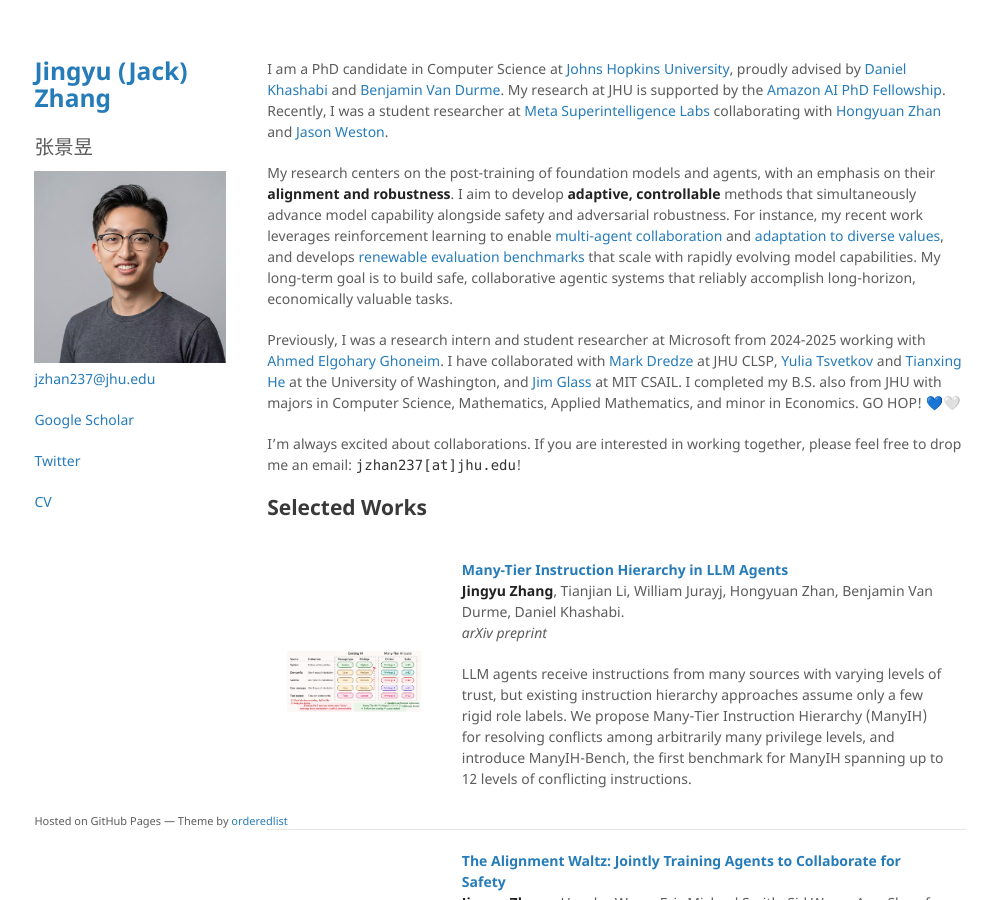
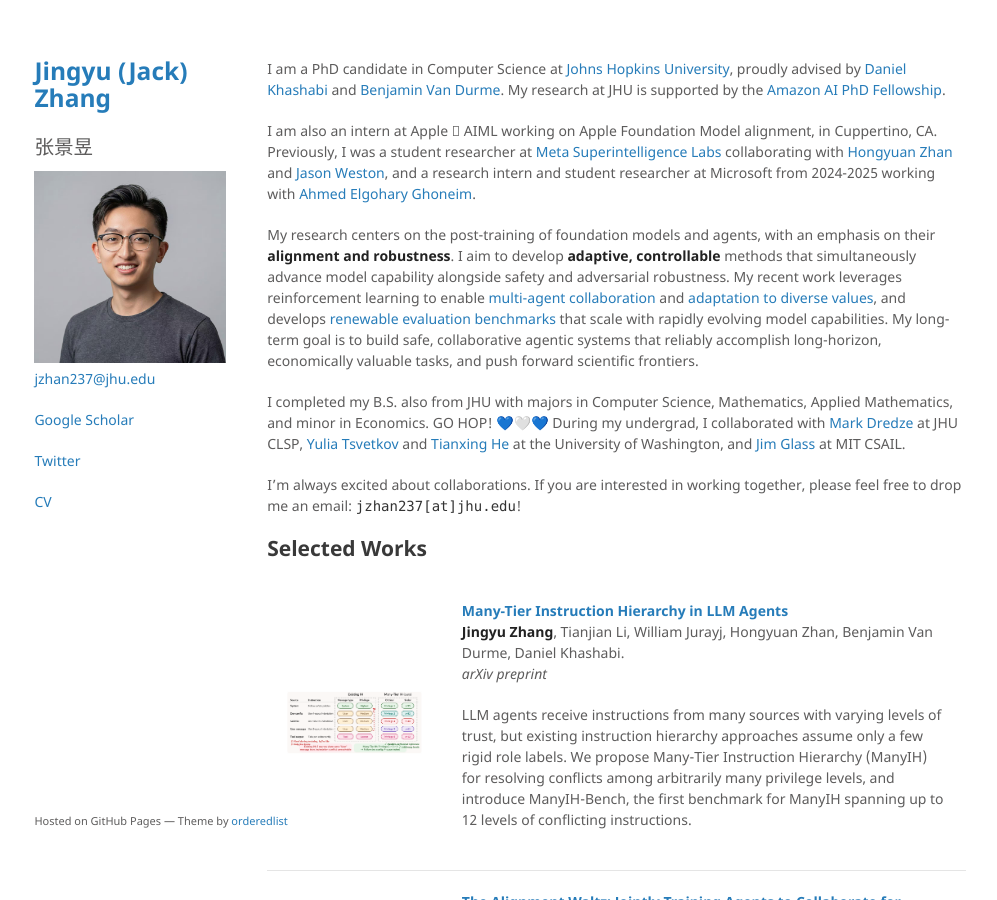
Before and after one commit to jackjyzhang/jackjyzhang.github.io, a Jekyll site: the page built from index.md, in a window 1280 px wide and 900 px high. Shown: the whole window, without its empty margins (140-1137 px from the left). Built offline with Jekyll 4.4.1, drawn with Linux system fonts in a browser that asks for light colours; comment, search, counter and statistics services are not loaded.

Commit message:
docs: update bio with Apple AIML internship

```diff
--- a/index.md
+++ b/index.md
@@ -2,11 +2,13 @@
 layout: default
 ---
 
-I am a PhD candidate in Computer Science at [Johns Hopkins University](https://www.jhu.edu/), proudly advised by [Daniel Khashabi](https://danielkhashabi.com/) and [Benjamin Van Durme](https://www.cs.jhu.edu/~vandurme/index.html). My research at JHU is supported by the [Amazon AI PhD Fellowship](https://ai2ai.engineering.jhu.edu/amazon-ai-phd-fellows/). Recently, I was a student researcher at [Meta Superintelligence Labs](https://www.cnbc.com/2025/06/30/mark-zuckerberg-creating-meta-superintelligence-labs-read-the-memo.html) collaborating with [Hongyuan Zhan](https://sites.google.com/view/hongyuanzhan/home) and [Jason Weston](https://www.thespermwhale.com/jaseweston/).
+I am a PhD candidate in Computer Science at [Johns Hopkins University](https://www.jhu.edu/), proudly advised by [Daniel Khashabi](https://danielkhashabi.com/) and [Benjamin Van Durme](https://www.cs.jhu.edu/~vandurme/index.html). My research at JHU is supported by the [Amazon AI PhD Fellowship](https://ai2ai.engineering.jhu.edu/amazon-ai-phd-fellows/).
 
-My research centers on the post-training of foundation models and agents, with an emphasis on their **alignment and robustness**. I aim to develop **adaptive, controllable** methods that simultaneously advance model capability alongside safety and adversarial robustness. For instance, my recent work leverages reinforcement learning to enable [multi-agent collaboration](https://arxiv.org/abs/2510.08240) and [adaptation to diverse values](https://arxiv.org/abs/2410.08968), and develops [renewable evaluation benchmarks](https://arxiv.org/abs/2505.22037) that scale with rapidly evolving model capabilities. My long-term goal is to build safe, collaborative agentic systems that reliably accomplish long-horizon, economically valuable tasks.
+I am also an intern at Apple  AIML working on Apple Foundation Model alignment, in Cuppertino, CA. Previously, I was a student researcher at [Meta Superintelligence Labs](https://www.cnbc.com/2025/06/30/mark-zuckerberg-creating-meta-superintelligence-labs-read-the-memo.html) collaborating with [Hongyuan Zhan](https://sites.google.com/view/hongyuanzhan/home) and [Jason Weston](https://www.thespermwhale.com/jaseweston/), and a research intern and student researcher at Microsoft from 2024-2025 working with [Ahmed Elgohary Ghoneim](https://aagohary.github.io/).
 
-Previously, I was a research intern and student researcher at Microsoft from 2024-2025 working with [Ahmed Elgohary Ghoneim](https://aagohary.github.io/). I have collaborated with [Mark Dredze](https://www.cs.jhu.edu/~mdredze/) at JHU CLSP, [Yulia Tsvetkov](https://homes.cs.washington.edu/~yuliats/) and [Tianxing He](https://cloudygoose.github.io/) at the University of Washington, and [Jim Glass](http://people.csail.mit.edu/jrg/) at MIT CSAIL. I completed my B.S. also from JHU with majors in Computer Science, Mathematics, Applied Mathematics, and minor in Economics. GO HOP! 💙🤍
+My research centers on the post-training of foundation models and agents, with an emphasis on their **alignment and robustness**. I aim to develop **adaptive, controllable** methods that simultaneously advance model capability alongside safety and adversarial robustness. My recent work leverages reinforcement learning to enable [multi-agent collaboration](https://arxiv.org/abs/2510.08240) and [adaptation to diverse values](https://arxiv.org/abs/2410.08968), and develops [renewable evaluation benchmarks](https://arxiv.org/abs/2505.22037) that scale with rapidly evolving model capabilities. My long-term goal is to build safe, collaborative agentic systems that reliably accomplish long-horizon, economically valuable tasks, and push forward scientific frontiers.
+
+I completed my B.S. also from JHU with majors in Computer Science, Mathematics, Applied Mathematics, and minor in Economics. GO HOP! 💙🤍💙 During my undergrad, I collaborated with [Mark Dredze](https://www.cs.jhu.edu/~mdredze/) at JHU CLSP, [Yulia Tsvetkov](https://homes.cs.washington.edu/~yuliats/) and [Tianxing He](https://cloudygoose.github.io/) at the University of Washington, and [Jim Glass](http://people.csail.mit.edu/jrg/) at MIT CSAIL.
 
 I'm always excited about collaborations. If you are interested in working together, please feel free to drop me an email: `jzhan237[at]jhu.edu`!
 
```
